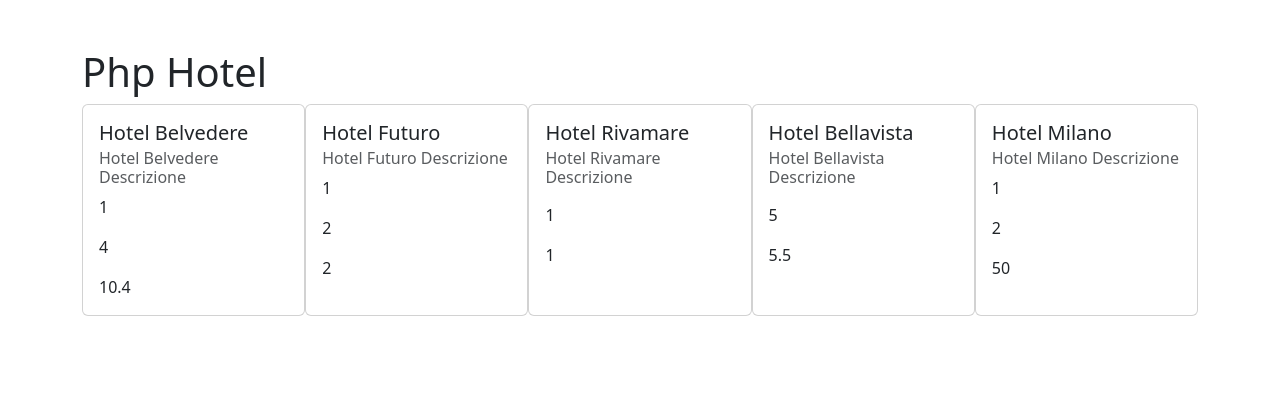
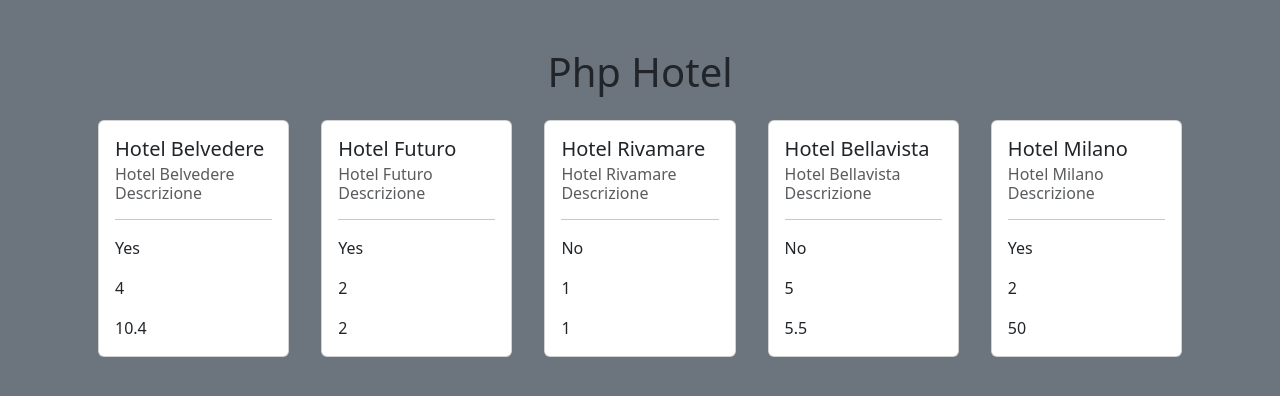
Before and after one commit to Jomar-Navarro/php-hotel, a PHP site: page / in a window 1280 px wide. Shown: the top 396 px of the page. Run offline with PHP 8.4, Linux system fonts and the light colour scheme.

Commit message:
[add] parking yes, no and style

```diff
--- a/index.php
+++ b/index.php
@@ -38,6 +38,7 @@ $hotels = [
     'distance_to_center' => 50
   ],
 
+
 ];
 
 // var_dump($hotels);
@@ -54,18 +55,19 @@ $hotels = [
   <title>Php Hotel</title>
 </head>
 
-<body>
+<body class="bg-secondary">
   <div class="container my-5">
-    <h1>Php Hotel</h1>
+    <h1 class="text-center">Php Hotel</h1>
     <div class="d-flex">
       <?php foreach ($hotels as $hotel) : ?>
-        <div class="card" style="width: 18rem;">
+        <div class="card m-3" style="width: 18rem;">
           <div class="card-body">
             <h5 class="card-title"><?php echo $hotel['name'] ?></h5>
             <h6 class="card-subtitle mb-2 text-body-secondary">
               <?php echo $hotel['description'] ?>
             </h6>
-            <p class="card-text"><?php echo $hotel['parking'] ?></p>
+            <hr>
+            <p class="card-text"><?php echo $hotel['parking'] ? 'Yes' : 'No' ?></p>
             <p class="card-text"><?php echo $hotel['vote'] ?></p>
             <p class="card-text"><?php echo $hotel['distance_to_center'] ?></p>
           </div>
```
